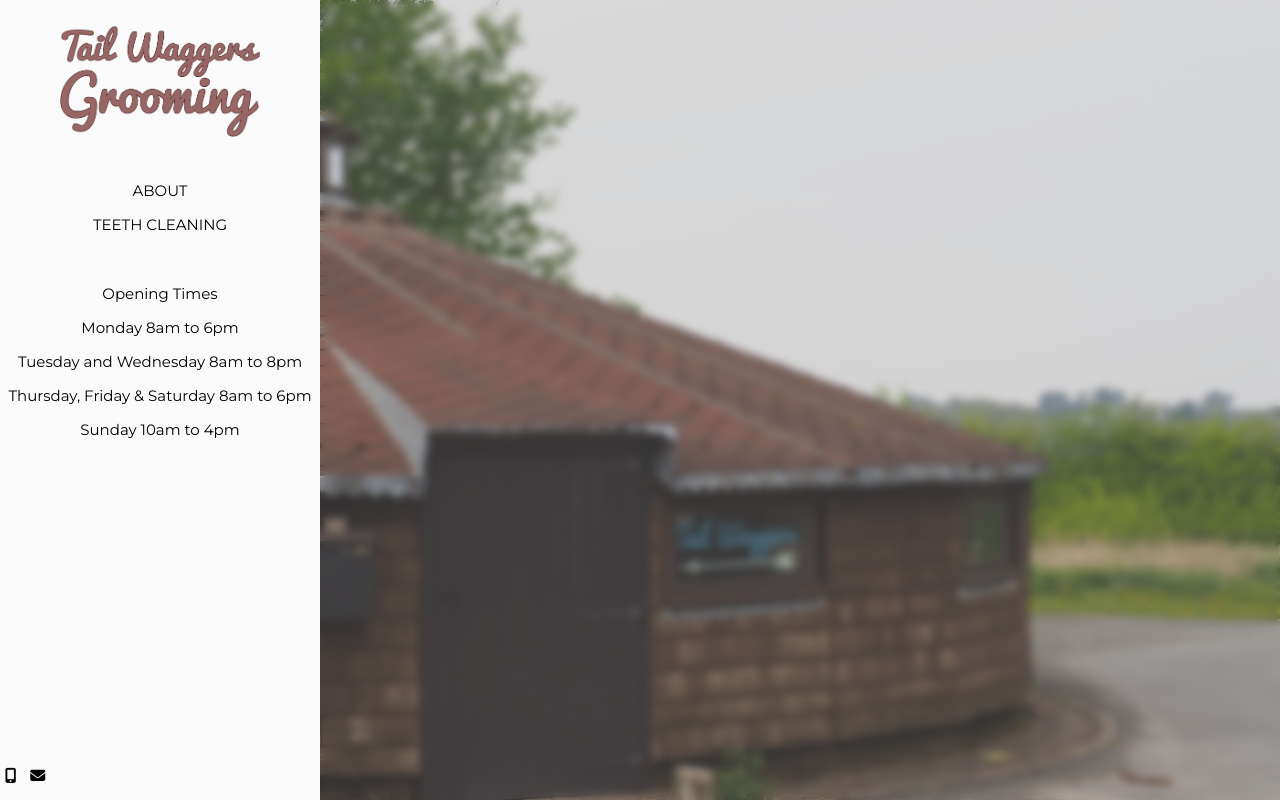
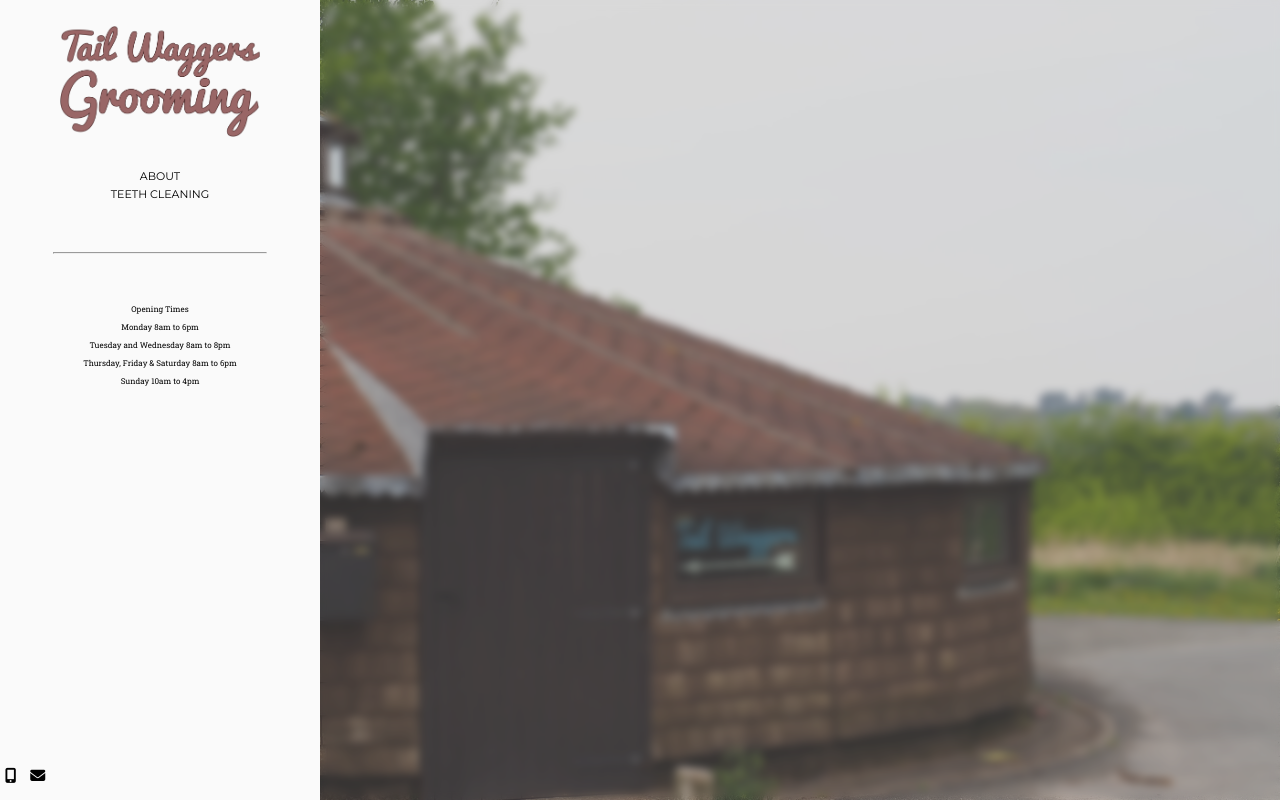
Before and after one commit to ewanlockwood/tailwaggers, a Django app: page / in a window 1280 px wide. Run offline with Django 3.2, Linux system fonts and the light colour scheme; some libraries are stand-ins or nearby versions.

Commit message:
Added new hover on navigation

```diff
--- a/website/static/css/main.css
+++ b/website/static/css/main.css
@@ -1,6 +1,5 @@
 @import url('https://fonts.googleapis.com/css2?family=Roboto+Slab:wght@300;400;500&display=swap');
 @import url('https://fonts.googleapis.com/css2?family=Montserrat:wght@300;400;700&display=swap');
-
 
 html,
 body {
@@ -44,37 +43,48 @@ body {
   width: 100px;
 }
 .nav {
-  width: 100%
-
+  width: 100%;
 }
-
 .nav-link {
   width: 100%;
   text-align: center;
-  margin: 15px 0;
+  margin: 0;
 }
-
 .nav-link a {
   text-decoration: none;
   color: black;
   font-family: 'Montserrat', sans-serif;
-  font-size: 15px;
+  font-size: 11px;
+  transition: all 0.2s ease-in-out;
+  color: #000;
 }
 
+.nav-link a:hover {
+  box-shadow: 0 1px 0px #dedede;
+}
+
+
+#nav-hr {
+  width: 66%;
+  margin: 50px auto;
+}
+.ot {
+  font-family: 'Roboto Slab', sans-serif;
+  font-size: 8px;
+  text-align: center;
+}
 .footer {
   position: absolute;
   bottom: 0;
   width: 100%;
   margin: 10px 0;
 }
-
 .footer-item {
   text-align: center;
   margin: 0 auto;
   padding: 5px 5px;
   display: inline-block;
 }
-
 .footer-item a {
   text-decoration: none;
   color: black;
@@ -82,12 +92,6 @@ body {
   font-size: 15px;
 }
 
-.ot {
-  font-family: 'Montserrat', sans-serif;
-  font-size: 15px;
-  text-align: center;
-  margin: 50px 0 0;
-}
 
 /* Medie Queries */
 
--- a/website/templates/index.html
+++ b/website/templates/index.html
@@ -23,14 +23,13 @@
 
     <!-- Side Bar Start -->
       <div class="side-bar">
+
         <!-- Logo -->
         <div id="logo-home-div">
           <a id='logo-home-a' href="#">
             <img id='logo-link-img' src="{% static 'images/Logo.png' %}" alt="">
           </a>
         </div>
-
-
 
         <!-- Navigation -->
         <div class="nav">
@@ -41,6 +40,8 @@
             <a href="#"> TEETH CLEANING </a>
           </div>
         </div>
+
+        <hr id='nav-hr'>
 
         <!-- Opening Time -->
         <div class="ot">
@@ -62,7 +63,6 @@
         </div>
       </div>
 
-
     <!-- Side Bar End -->
   </div>
 
```
